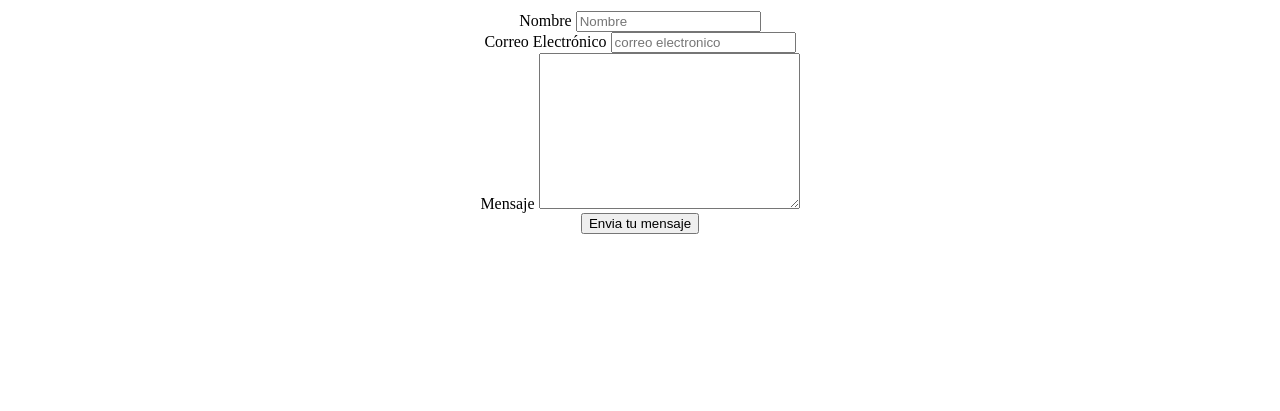
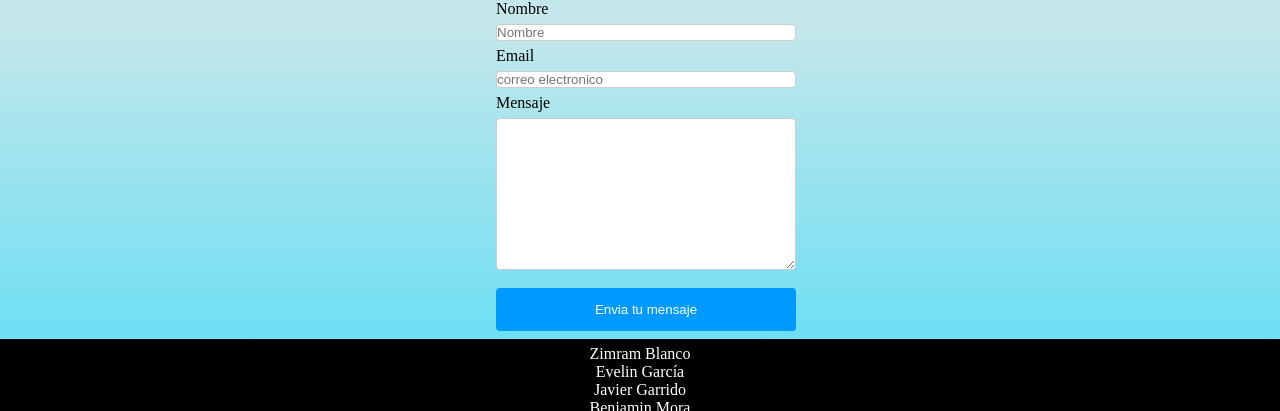
Before and after one commit to jago-gif/front-javascirpt, a plain HTML site: page contacto.html in a window 1280 px wide. Shown: the part 69-480 px from the top of the page. Drawn offline with Linux system fonts and the light colour scheme.

Commit message:
escritor bmora

```diff
--- a/assets/styles/index.css
+++ b/assets/styles/index.css
@@ -5,6 +5,7 @@
 }
 
 body {
+  height: 100vh;
   background: rgb(80, 185, 195);
   background: linear-gradient(180deg, rgba(80, 185, 195, 0.34217436974789917) 12%, rgba(0, 212, 255, 1) 100%);
 }
@@ -99,3 +100,38 @@ h1 {
     font-size: 3.5rem;
   }
 }
+
+/*  contacto */
+.contacto{
+  margin-top: 2rem;
+}
+.formulario{
+  display: flex;
+  width: 300px;
+  margin: 0 auto;
+  justify-content: center;
+
+}
+.textoForm{
+  margin-left: 2%;
+}
+.inputForm{
+  display: inline-block;
+  border: 1px solid #ccc;
+  border-radius: 4px;
+  width: 100%;
+  margin: 2%;
+}
+.boton{
+  width: 100%;
+  background-color: #0099ff;
+  color: white;
+  padding: 14px 20px;
+  margin: 8px 0;
+  margin-left: 2%;
+  border: none;
+  border-radius: 4px;
+}
+.boton:hover{
+  background-color: #0099ffab;
+}
--- a/contacto.html
+++ b/contacto.html
@@ -4,29 +4,36 @@
   <meta charset="UTF-8">
   <meta http-equiv="X-UA-Compatible" content="IE=edge">
   <meta name="viewport" content="width=device-width, initial-scale=1.0">
+  <link rel="stylesheet" href="assets/styles/index.css">
   <meta name="description" content="pagina de contacto de te lo vendo">
   <title>Contacto</title>
 </head>
 <body>
-  <h1 style="text-align: center;">Contacto</h1>
-  <section>
-    <form action="contacto" method="post">
-      <div style="text-align: center;">
+  <h1 >Contacto</h1>
+  <section class="contacto">
+    <form class="formulario" action="contacto" method="post" >
+      <div>
         <div>
-          <label>Nombre</label>
-          <input type="text" name="nombre" placeholder="Nombre" >
+          <label class="textoForm">Nombre</label>
+          <input class="inputForm" type="text" name="nombre" placeholder="Nombre" >
+          <label class="textoForm">Email</label>
+          <input class="inputForm" type="email" name="email" placeholder="correo electronico">
+          <label class="textoForm">Mensaje</label>
+          <textarea class="inputForm" name="mensaje" id="mensaje" cols="30" rows="10"></textarea>
         </div>
-        <div>
-          <label>Correo Electrónico</label>
-          <input type="email" name="email" placeholder="correo electronico">
-        </div>
-        <div>
-          <label>Mensaje</label>
-      <textarea name="mensaje" id="mensaje" cols="30" rows="10"></textarea>
-        </div>
-        <button type="submit">Envia tu mensaje</button>
+        <button class="boton" type="submit">Envia tu mensaje</button>
       </div>
     </form>
+
   </section>
+  <footer>
+    <div class="piePagina">
+      <p>Zimram Blanco</p>
+      <p>Evelin García</p>
+      <p>Javier Garrido</p>
+      <p>Benjamin Mora</p>
+      <p class="ano">2023 Copyright </p>
+    </div>
+</footer>
 </body>
 </html>
```
